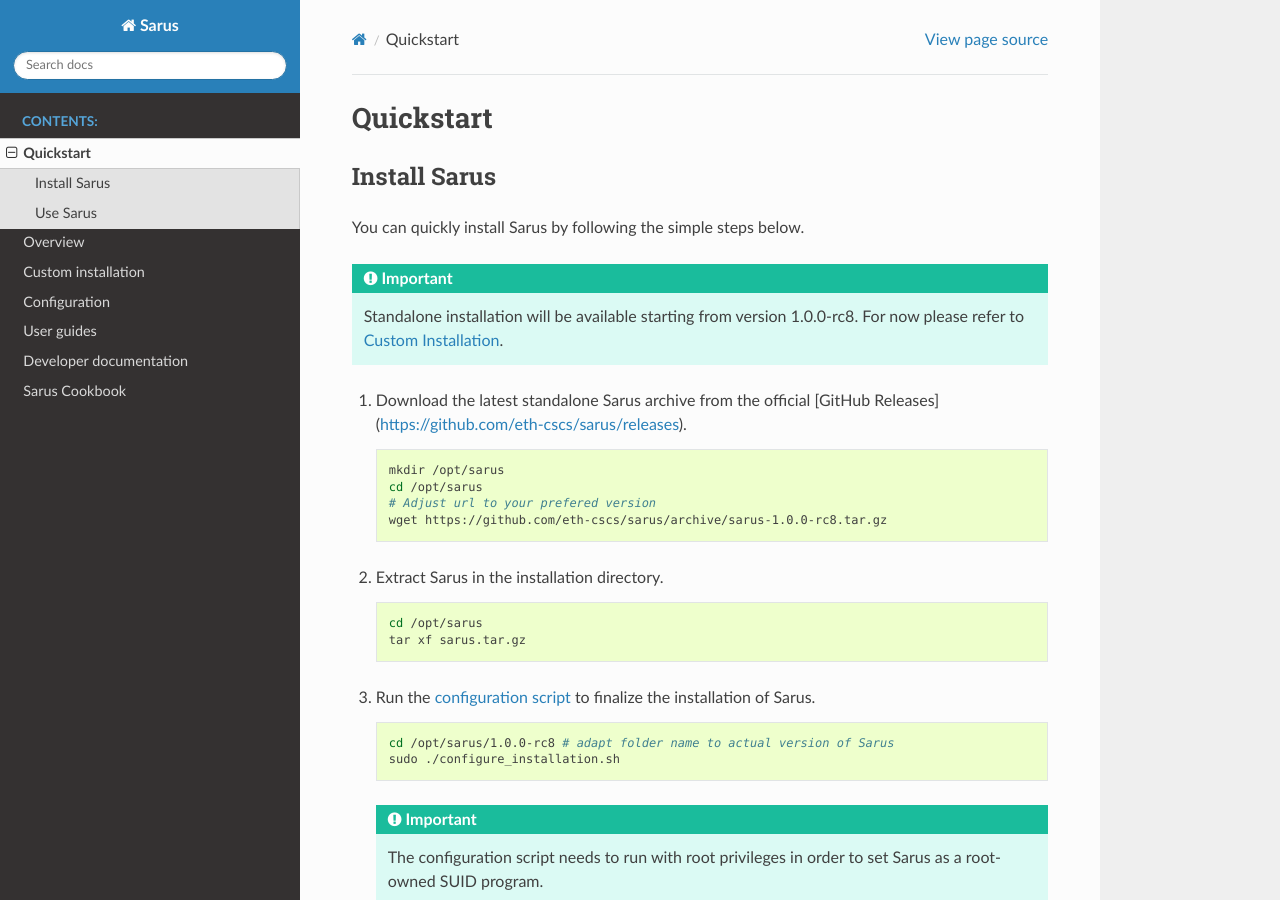
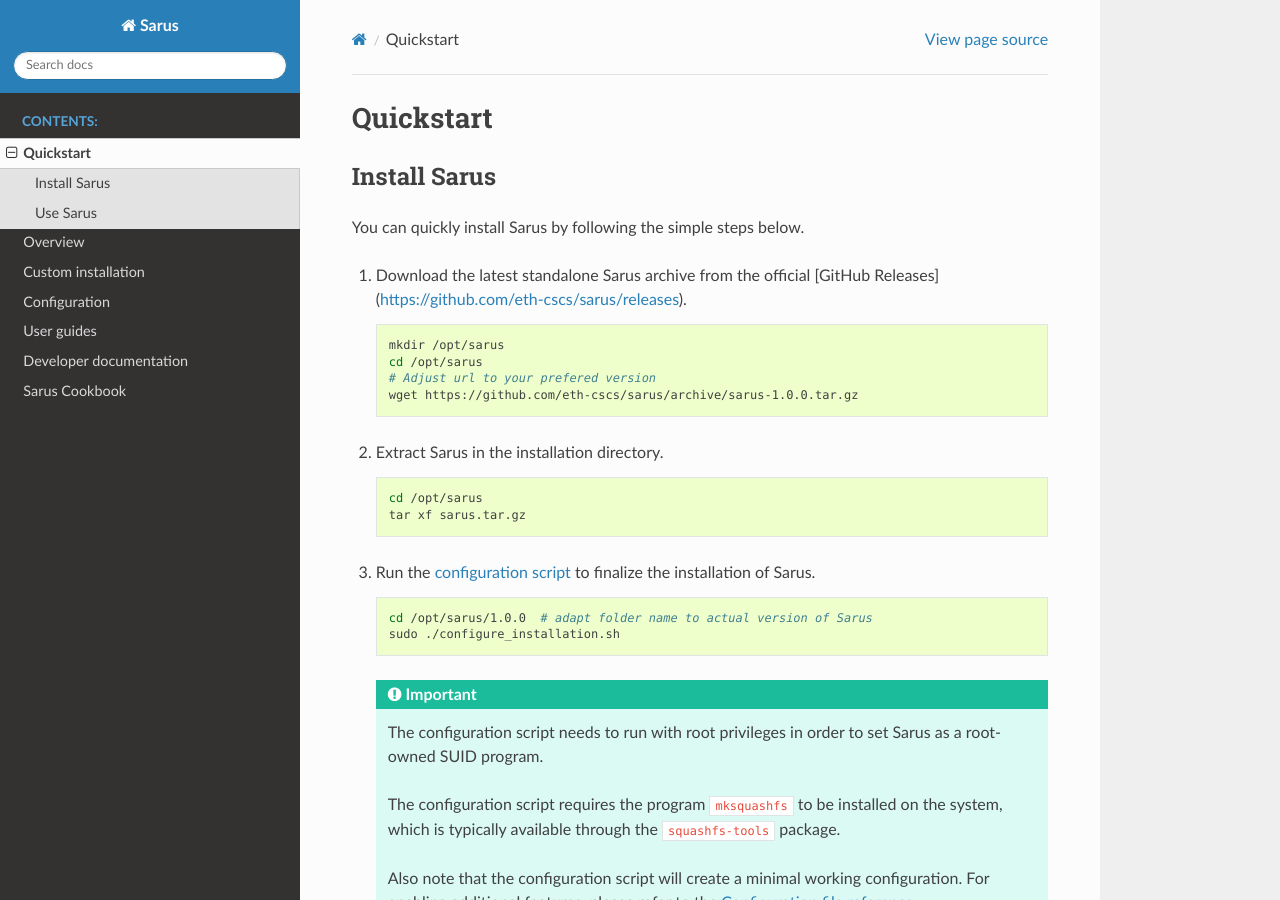
Before and after one commit to eth-cscs/sarus, a Sphinx documentation site: the page built from doc/quickstart/quickstart.rst, in a window 1280 px wide and 900 px high. Built offline with Sphinx 7.4.7 and the Read the Docs theme 2.0.0, drawn with Linux system fonts in a browser that asks for light colours.

```diff
--- a/doc/quickstart/quickstart.rst
+++ b/doc/quickstart/quickstart.rst
@@ -8,10 +8,6 @@ Install Sarus
 
 You can quickly install Sarus by following the simple steps below.
 
-.. important::
-    Standalone installation will be available starting from version 1.0.0-rc8.
-    For now please refer to :doc:`Custom Installation </install/index>`.
-
 1. Download the latest standalone Sarus archive from the official [GitHub Releases](https://github.com/eth-cscs/sarus/releases).
 
    .. code-block:: bash
@@ -19,7 +15,7 @@ You can quickly install Sarus by following the simple steps below.
        mkdir /opt/sarus
        cd /opt/sarus
        # Adjust url to your prefered version
-       wget https://github.com/eth-cscs/sarus/archive/sarus-1.0.0-rc8.tar.gz
+       wget https://github.com/eth-cscs/sarus/archive/sarus-1.0.0.tar.gz
 
 2. Extract Sarus in the installation directory.
 
@@ -33,7 +29,7 @@ You can quickly install Sarus by following the simple steps below.
 
    .. code-block:: bash
 
-       cd /opt/sarus/1.0.0-rc8 # adapt folder name to actual version of Sarus
+       cd /opt/sarus/1.0.0  # adapt folder name to actual version of Sarus
        sudo ./configure_installation.sh
 
    .. important::
```
Also changed, not shown: standalone/README.md, 1 other file.
